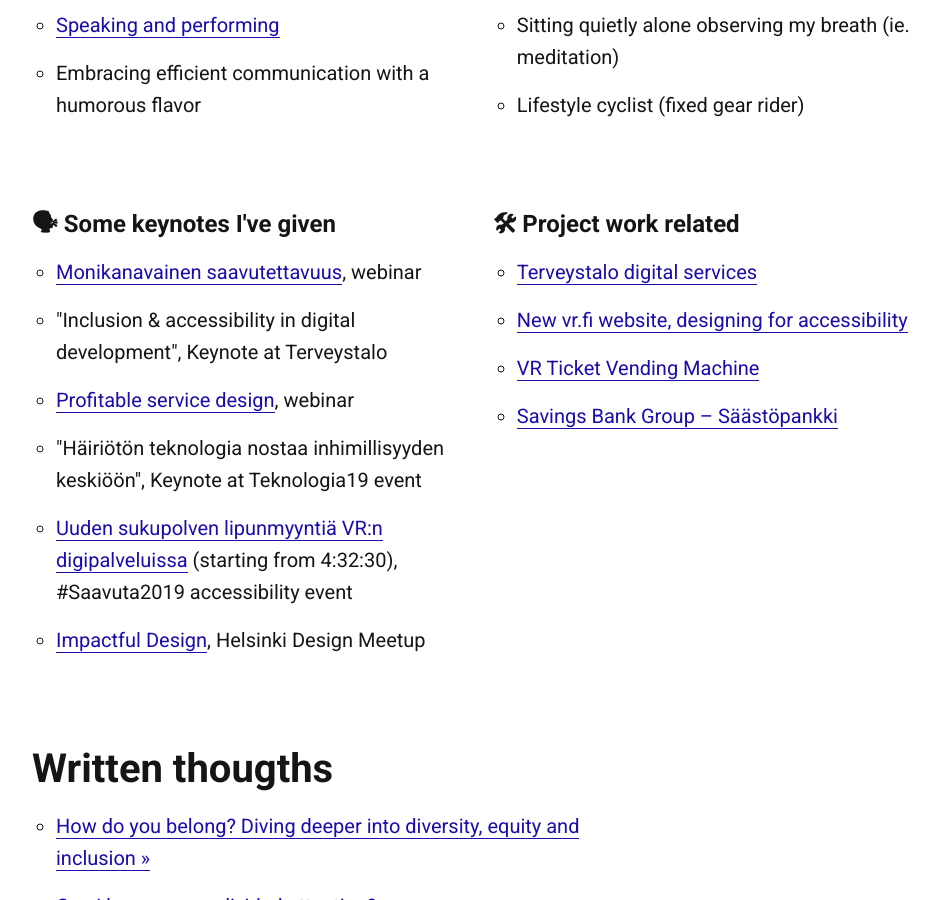
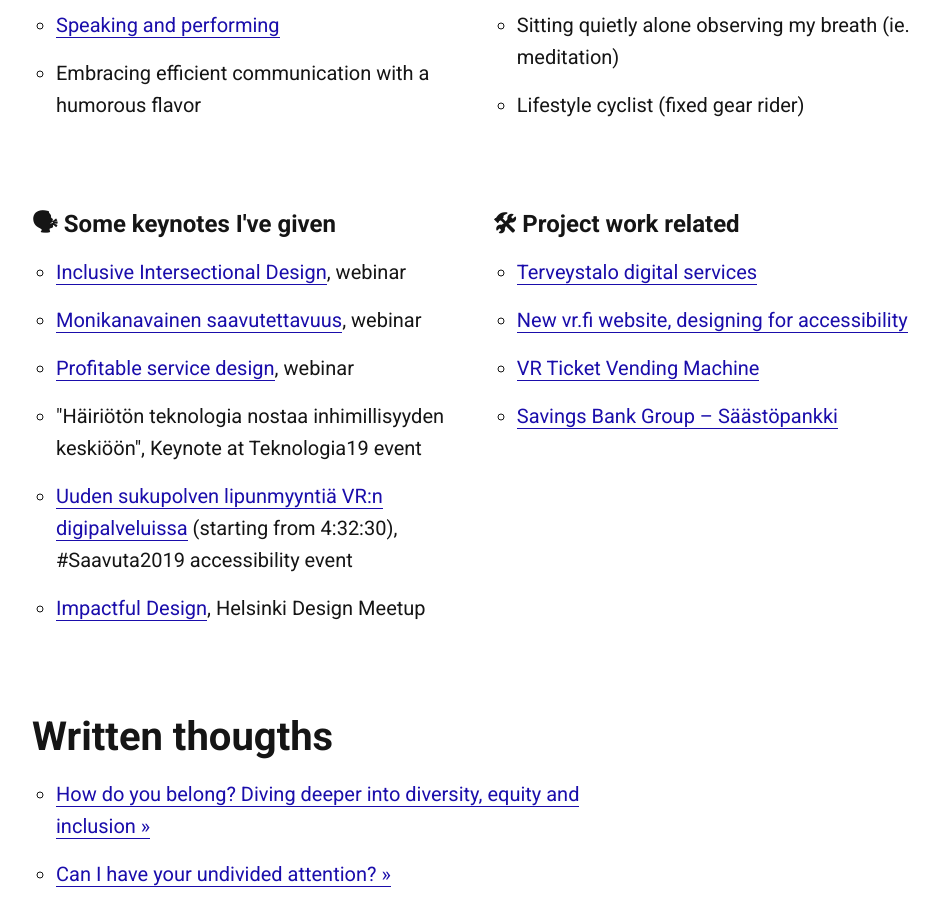
Before and after one commit to jesseu/jesseu.github.io, a Jekyll site: the page built from index.html, in a window 1280 px wide and 900 px high, scrolled down 1230 px. Shown: the whole window, without its empty margins (128-1067 px from the left). Built offline with Jekyll 4.4.1, drawn with Linux system fonts in a browser that asks for light colours.

Commit message:
Update index.html

```diff
--- a/index.html
+++ b/index.html
@@ -56,8 +56,8 @@ title: Jesse Ukkonen
 		<div class="one-half column" style="margin-top: 5%">
 			<h3 id="keynotes">🗣 Some keynotes I've given</h3>
 			<ul>
+				<li><a href="https://www.youtube.com/watch?v=qyd-ZrKf650&t=357s" target="_blank" rel="noopener">Inclusive Intersectional Design</a>, webinar</li>
 				<li><a href="https://qvik.com/events/monikanavainen-saavutettavuus/" target="_blank" rel="noopener">Monikanavainen saavutettavuus</a>, webinar</li>
-				<li>"Inclusion & accessibility in digital development", Keynote at Terveystalo</li>
 				<li><a href="https://qvik.com/events/profitable-service-design/" target="_blank" rel="noopener">Profitable service design</a>, webinar</li>
 				<li>"Häiriötön teknologia nostaa inhimillisyyden keskiöön", Keynote at Teknologia19 event</li>
 				<li><a href="https://www.enchant.fi/nkl/saavuta2019?fbclid=IwAR09sSaRTjEebiY371X0ofk6tC49Ya8Wlb-iktHCrj_sqTG0Z-aeLroNeQs" target="_blank" rel="noopener">Uuden sukupolven lipunmyyntiä VR:n digipalveluissa</a> (starting from 4:32:30), #Saavuta2019 accessibility event</li>
```
